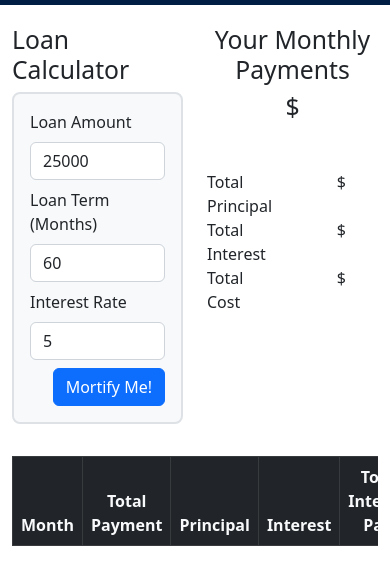
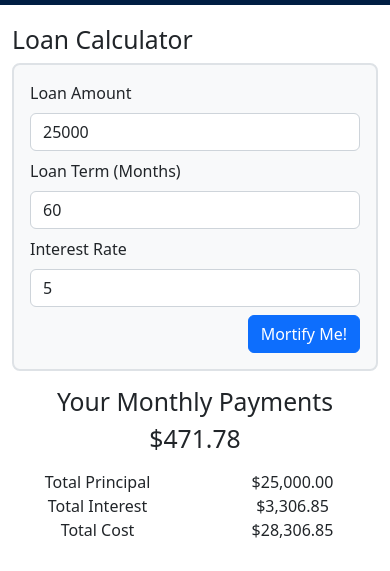
Before and after one commit to aDOTyang/Mortify, a plain HTML site: page app.html in a window 390 px wide. Both pictures are taken after a click on the button "Mortify Me!". Shown: the part 71-642 px from the top of the page. Drawn offline with nearby package versions, Linux system fonts and the light colour scheme; some packages are replaced by stand-ins of ours; a script that the page names is missing.

Commit message:
revised everything

```diff
--- a/app.html
+++ b/app.html
@@ -80,7 +80,7 @@
 
     <main class="content container">
       <div class="row">
-        <div class="col-6">
+        <div class="col-12 col-md-6">
           <label><h2>Loan Calculator</h2></label>
           <form
             class="border border-2 border-black rounded-3 p-3 bg-light text-dark"
@@ -122,22 +122,22 @@
                 required />
             </div>
             <div class="text-end">
-              <button type="button" class="btn btn-primary" id="btnSubmit" onclick="mortify()">
+              <button type="button" class="btn btn-primary" id="btnSubmit" onclick="Mortify()">
                 Mortify Me!
               </button>
             </div>
           </form>
         </div>
-        <div class="col-6 text-center">
+        <div class="col-12 col-md-6 text-center mt-3 mt-md-0">
           <h2>Your Monthly Payments</h2>
-          <h2 id="monPayment" class="mb-5">$</h2>
+          <h2 id="monPayment" class="mb-3 mb-md-3"></h2>
           <div class="row">
-            <div class="col-6 text-start">Total Principal</div>
-            <div class="col-6" id="totalPrincipal">$</div>
-            <div class="col-6 text-start">Total Interest</div>
-            <div class="col-6" id="totalInterest">$</div>
-            <div class="col-6 text-start">Total Cost</div>
-            <div class="col-6" id="totalCost">$</div>
+            <div class="col-6 text-center">Total Principal</div>
+            <div class="col-6" id="totalPrincipal"></div>
+            <div class="col-6 text-center">Total Interest</div>
+            <div class="col-6" id="totalInterest"></div>
+            <div class="col-6 text-center">Total Cost</div>
+            <div class="col-6" id="totalCost"></div>
           </div>
         </div>
       </div>
@@ -184,7 +184,7 @@
     </footer>
 
     <template id="mortify-template">
-      <tr>
+      <tr class="text-center">
         <td></td>
         <td></td>
         <td></td>
--- a/js/site.js
+++ b/js/site.js
@@ -1,94 +1,145 @@
-function mortify() {
-  let formInput = pullMortify();
-  formInput.innerHTML = "";
+function Mortify() {
+  /* let formInput = pullMortify();
+  formInput.innerHTML = ""; */
 
-  calcMortgage();
   displayMonthly();
   displayMortgage();
 }
 
 // pulls info from input form
-function pullMortify() {
-  let mortArray = [];
+/* function pullMortify() {
+  let loanAmt = parseInt(document.getElementById("loanAmt").value, 10);
+  let loanTerm = parseInt(document.getElementById("loanTerm").value, 10);
+  let intRate = parseFloat(document.getElementById("intRate").value);
 
-  let loanAmt = document.getElementById("loanAmt").value;
-  let loanTerm = document.getElementById("loanTerm").value;
-  let intRate = document.getElementById("intRate").value;
-
-  mortArray.push(loanAmt);
-  mortArray.push(loanTerm);
-  mortArray.push(intRate);
-
-  return mortArray;
-}
+  return loanAmt, loanTerm, intRate;
+} */
 
 // calculates total monthly payment
-function calcMortgage(mortArray) {
-  pullMortify();
+function calcMortgage() {
+  let loanAmt = parseInt(document.getElementById("loanAmt").value, 10);
+  let loanTerm = parseInt(document.getElementById("loanTerm").value, 10);
+  let intRate = parseFloat(document.getElementById("intRate").value);
+  /* let monthNumArr = [];
+  let principalAmtArr = [];
+  let interestAmtArr = [];
+  let sumInterestArr = [];
+  let remBalanceArr = []; */
+  let mortObj = {
+    monthNumArr: [],
+    principalAmtArr: [],
+    sumInterestArr: [],
+    remBalanceArr: [],
+  };
 
-  let loanAmt = mortArray[0];
-  let loanTerm = mortArray[1];
-  let intRate = mortArray[2] / 100;
+  let remBalance = loanAmt; // remBalance starts at full loan amount (no payments)
+  let sumInterest = 0; // ensures sumInterest value not carried over
+  let principalAmt = 0; // ensures principalAmt value not carried over
+  let intAnnual = intRate / 1200;
 
   // calculates the total monthly payment amount
   let monthlyAmt =
-    (loanAmt * (intRate / 1200)) /
-    (1 - (1 + intRate / 100 / 1200) ** -loanTerm);
+    (loanAmt * intAnnual) / (1 - Math.pow(1 + intAnnual, -1 * loanTerm));
 
   // calculates remaining balance, interest & principal payments
-  let remBalance = loanAmt; // remBalance starts at full loan amount (no payments)
-  let sumInterest = 0; // ensures sumInterest begins at 0
+  for (i = 1; i <= loanTerm; i++) {
+    monthNum = i; // establishes monthly count
+    interestAmt = remBalance * intAnnual; // calculate interest payment
+    sumInterest += interestAmt; // sums the running interest paid
+    principalAmt = monthlyAmt - interestAmt; // calculates principal payment
+    remBalance = remBalance - principalAmt; // calculate remaining balance total
 
-  for (i = 1; i < loanTerm; i++)
-    if (loanAmt > remBalance) {
-      interestAmt = remainingBal * (intRate / 1200); // calculate interest payment
-      sumInterest += sumInterest + interestAmt; // sums the running interest paid
-      principalAmt = monthlyAmt - interestAmt; // calculates principal payment
-      remBalance = remBalance - principalAmt; // calculate remaining balance total
-    } else {
-      return remBalance;
-    }
+    mortObj.monthNumArr.push(monthNum);
+    mortObj.principalAmtArr.push(principalAmt);
+    /*   mortObj.interestAmtArr.push(interestAmt); */
+    mortObj.sumInterestArr.push(sumInterest);
+    mortObj.remBalanceArr.push(remBalance);
 
-  return i, monthlyAmt, principalAmt, interestAmt, sumInterest, remBalance;
+    mortObj["monthNum"] = monthNum;
+    mortObj["monthlyAmt"] = monthlyAmt;
+    mortObj["principalAmt"] = principalAmt;
+    mortObj["interestAmt"] = interestAmt;
+    mortObj["sumInterest"] = sumInterest;
+    mortObj["remBalance"] = remBalance;
+  }
+
+  /* mortObj.push(monthNumArr); */
+  mortObj["loanAmt"] = loanAmt;
+  mortObj["loanTerm"] = loanTerm;
+  mortObj["totalCost"] = loanAmt + sumInterest;
+
+  return mortObj;
 }
 
+// displayMonthly(monthlyAmt, loanAmt, sumInterest, totalPrincipal);
 function displayMonthly() {
-  pullMortify();
-  /*   let totalPrincipal = 0;
-  let totalInterest = 0;
-  let totalCost = 0; */
-  /*
-  let monthlyAmt = calcMonthly(mortArray);
-  document.getElementById("monPayment").innerHTML = monthlyAmt; */
+  let mortData = calcMortgage();
 
-  totalPrincipal = loanAmt;
-  document.getElementById("totalPrincipal").innerHTML =
-    totalPrincipal.value.toLocaleString();
+  document.getElementById("monPayment").innerHTML = mortData[
+    "monthlyAmt"
+  ].toLocaleString("en-us", { style: "currency", currency: "USD" });
 
-  document.getElementById("totalInterest").innerHTML =
-    sumInterest.value.toLocaleString();
+  document.getElementById("totalPrincipal").innerHTML = mortData[
+    "loanAmt"
+  ].toLocaleString("en-us", { style: "currency", currency: "USD" });
 
-  totalCost = totalPrincipal + totalInterest;
-  document.getElementById("totalCost").innerHTML =
-    totalCost.value.toLocaleString();
+  sumInterest = document.getElementById("totalInterest").innerHTML = mortData[
+    "sumInterest"
+  ].toLocaleString("en-us", { style: "currency", currency: "USD" });
+
+  document.getElementById("totalCost").innerHTML = mortData[
+    "totalCost"
+  ].toLocaleString("en-us", { style: "currency", currency: "USD" });
 }
 
-/* function displayMortgage() {
-  pullMortify();
+function displayMortgage(mortObj) {
   // pulls template from template tag
   const template = document.getElementById("mortify-template");
   // tells HTML where to write template insertion
   const mortifyTable = document.getElementById("mortifyTable");
   mortifyTable.innerHTML = "";
+
+  /* let monthNumArr = [];
+  let principalAmtArr = [];
+  let interestAmtArr = [];
+  let sumInterestArr = [];
+  let remBalanceArr = [];
+ */
+  let mortData = calcMortgage(
+    monthNumArr,
+    principalAmtArr,
+    interestAmtArr,
+    sumInterestArr,
+    remBalanceArr
+  );
+
   // sets inputRow equal to template layout for formatting
+  const inputRow = document.importNode(template.content, true);
+  for (i = 0; i < loanTerm; i++) {
+    let inputCol = inputRow.querySelectorAll("td");
 
-  for (let i = 0; i < array.length; i++) {
-    const inputRow = document.importNode(template.content, true);
+    inputCol[0].textContent = monthNumArr[i];
+    inputCol[1].textContent = mortData["monthlyAmt"].toLocaleString("en-us", {
+      style: "currency",
+      currency: "USD",
+    });
+    inputCol[2].textContent = principalAmtArr[i].toLocaleString("en-us", {
+      style: "currency",
+      currency: "USD",
+    });
+    inputCol[3].textContent = interestAmtArr[i].toLocaleString("en-us", {
+      style: "currency",
+      currency: "USD",
+    });
+    inputCol[4].textContent = sumInterestArr[i].toLocaleString("en-us", {
+      style: "currency",
+      currency: "USD",
+    });
+    inputCol[5].textContent = remBalanceArr[i].toLocaleString("en-us", {
+      style: "currency",
+      currency: "USD",
+    });
 
-    let inputCol = inputRow.querySelectorAll("td");
-    inputCol[0].textContent = inputMortify[i].loanAmt;
-    inputCol[1].textContent = inputMortify[i].loanTerm;
-    inputCol[2].textContent = inputMortify[i].intRate;
-    inputCol[3].textContent = inputMortify[i].attendance;
+    mortifyTable.appendChild(inputRow);
   }
-} */
+}
```
